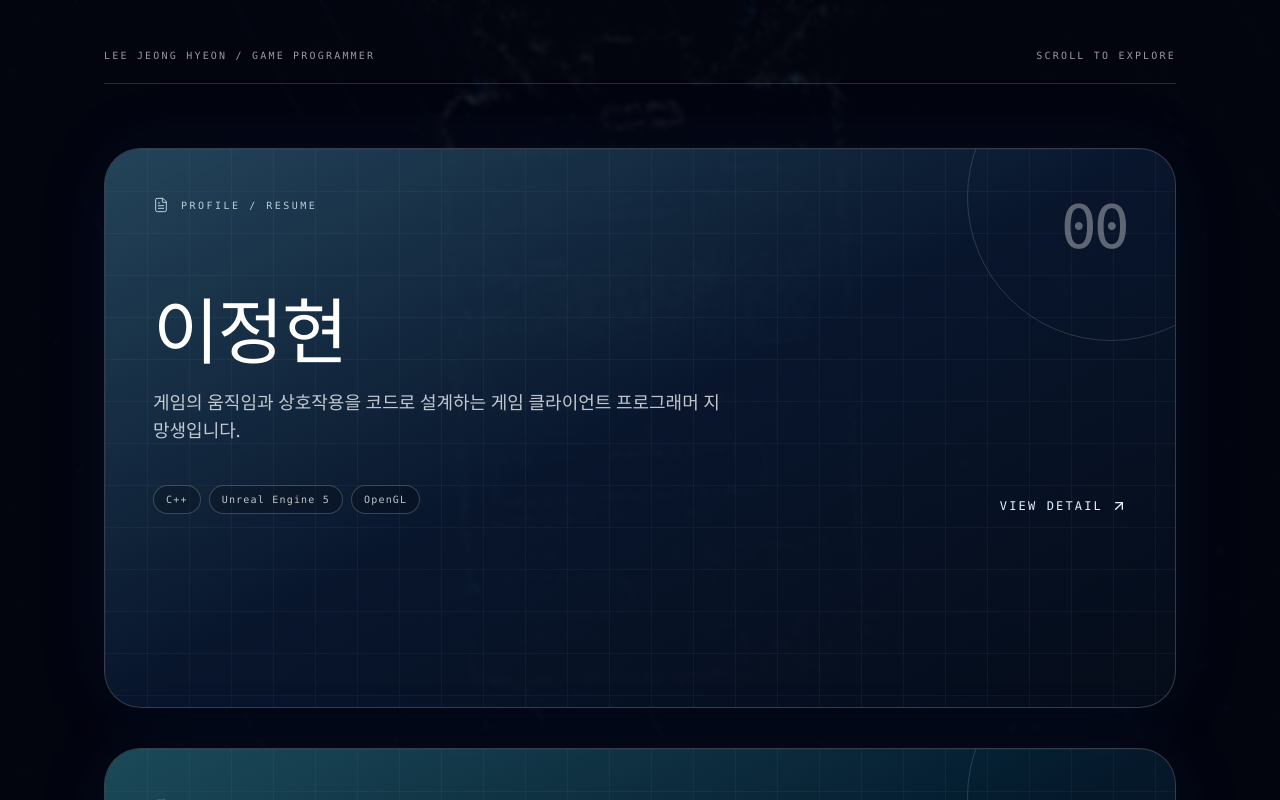
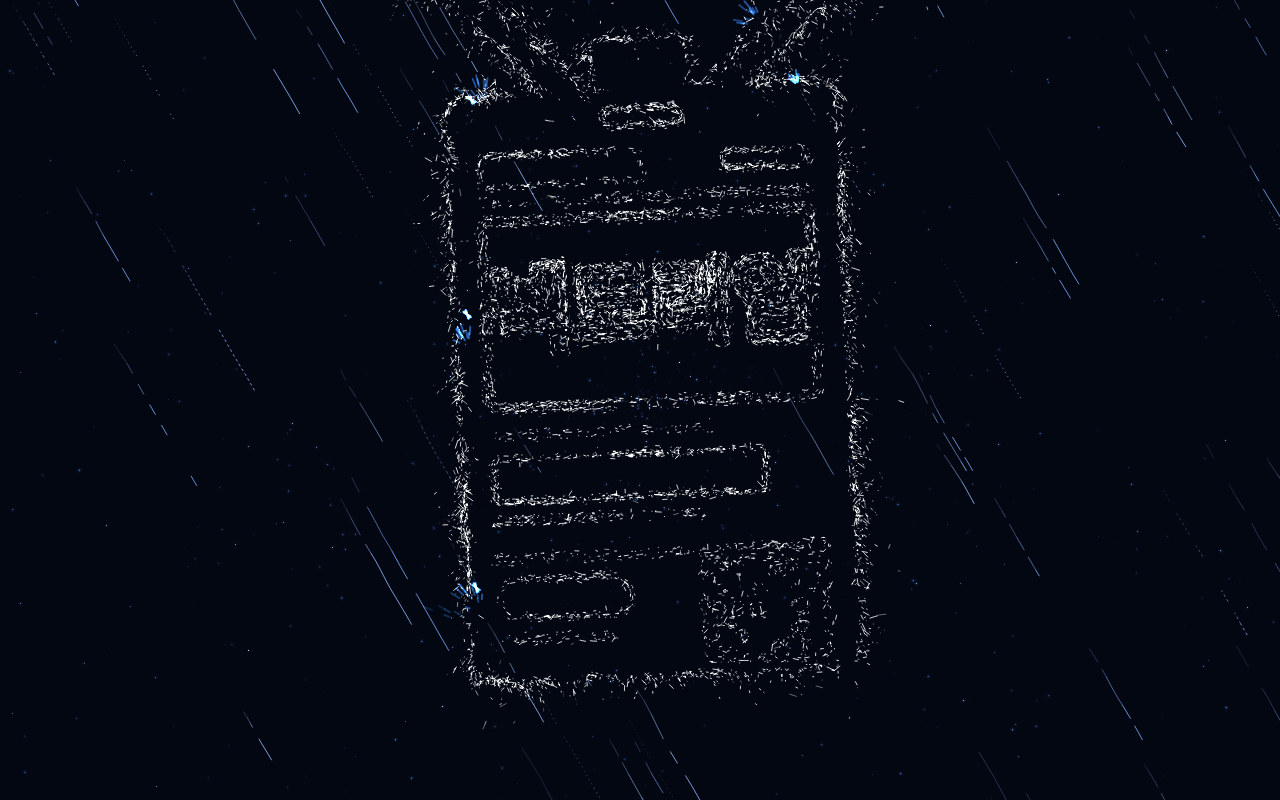
Before and after one commit to neneee0181/game-programmer-portfolio, a React (Vite) app: page / in a window 1280 px wide. Built offline with nearby package versions, Linux system fonts and the light colour scheme.

Commit message:
Revert "feat: add scrollable portfolio gallery and detail views"
This reverts commit f2e28631194dea13672f7a37f658048f06821d0a.

```diff
--- a/src/App.tsx
+++ b/src/App.tsx
@@ -1,7 +1,6 @@
 import { useEffect, useState } from "react"
 import { SparkBadge } from "@/components/ui/spark-badge"
 import { StarsCanvas } from "@/components/ui/stars-canvas"
-import { PortfolioGallery } from "@/components/portfolio-gallery"
 
 // The scene is served as an independent iframe. A per-page-load token prevents
 // GitHub Pages/CDN from showing a stale scene after an authored HTML update.
@@ -10,7 +9,6 @@ const sourceUrl = `${import.meta.env.BASE_URL}spark-badge.html?v=${Date.now()}`
 function App() {
   const [countdown, setCountdown] = useState(5)
   const [galleryOpen, setGalleryOpen] = useState(false)
-  const [galleryVisible, setGalleryVisible] = useState(false)
 
   useEffect(() => {
     const openGallery = () => setGalleryOpen(true)
@@ -34,26 +32,19 @@ function App() {
     return () => window.clearTimeout(timer)
   }, [countdown, galleryOpen])
 
-  useEffect(() => {
-    if (!galleryOpen) return
-    const timer = window.setTimeout(() => setGalleryVisible(true), 2450)
-    return () => window.clearTimeout(timer)
-  }, [galleryOpen])
-
   return (
     <main className="h-screen w-screen overflow-hidden bg-black">
       <StarsCanvas maxStars={1050} hue={217} brightness={0.9} speedMultiplier={0.8} className="z-0" />
       <SparkBadge
         sourceUrl={sourceUrl}
         variant={galleryOpen ? "gallery" : "badge"}
-        className={`relative z-[1] block h-full w-full overflow-hidden transition-opacity duration-1000 ${galleryVisible ? "opacity-35" : "opacity-100"} [&_.spark-badge__frame]:h-full [&_.spark-badge__frame]:w-full [&_.spark-badge__frame]:border-0 [&_.spark-badge__frame]:opacity-0 [&_.spark-badge__frame.is-ready]:opacity-100 [&_.spark-badge__frame]:transition-opacity`}
+        className="relative z-[1] block h-full w-full overflow-hidden [&_.spark-badge__frame]:h-full [&_.spark-badge__frame]:w-full [&_.spark-badge__frame]:border-0 [&_.spark-badge__frame]:opacity-0 [&_.spark-badge__frame.is-ready]:opacity-100 [&_.spark-badge__frame]:transition-opacity"
       />
       {!galleryOpen && (
         <p className="pointer-events-none fixed inset-x-0 bottom-5 z-10 animate-pulse text-center font-mono text-[10px] font-medium tracking-[0.26em] text-white sm:bottom-7 sm:text-xs">
           CLICK TO ENTER · {countdown}
         </p>
       )}
-      {galleryVisible && <PortfolioGallery />}
     </main>
   )
 }
--- a/src/components/portfolio-gallery.tsx
+++ /dev/null
@@ -1,178 +0,0 @@
-import { ArrowUpRight, ChevronRight, Code2, FileText, Gamepad2, X } from "lucide-react"
-import { useState } from "react"
-
-type PortfolioItem = {
-  id: string
-  index: string
-  eyebrow: string
-  title: string
-  summary: string
-  stack: string[]
-  details: string[]
-  icon: typeof FileText
-  accent: string
-}
-
-const items: PortfolioItem[] = [
-  {
-    id: "profile",
-    index: "00",
-    eyebrow: "PROFILE / RESUME",
-    title: "이정현",
-    summary: "게임의 움직임과 상호작용을 코드로 설계하는 게임 클라이언트 프로그래머 지망생입니다.",
-    stack: ["C++", "Unreal Engine 5", "OpenGL"],
-    details: [
-      "게임공학 기반의 프로젝트 경험을 중심으로, 직접 구현한 결과와 문제 해결 과정을 포트폴리오에 정리합니다.",
-      "렌더링, 게임플레이 구현, 엔진 활용과 클라이언트 구조에 흥미를 두고 성장하고 있습니다.",
-    ],
-    icon: FileText,
-    accent: "from-sky-300/35 via-blue-500/10 to-transparent",
-  },
-  {
-    id: "kartrider",
-    index: "01",
-    eyebrow: "GAME PROJECT / 01",
-    title: "KartRider",
-    summary: "C++와 OpenGL을 바탕으로 구현한 레이싱 게임 프로젝트입니다.",
-    stack: ["C++", "OpenGL", "Game Client"],
-    details: [
-      "레이싱 게임의 핵심 흐름을 직접 구현하며 게임 루프와 렌더링 구조를 다뤘습니다.",
-      "조작 감각과 화면 표현이 함께 맞물리는 클라이언트 구현 경험을 쌓은 프로젝트입니다.",
-    ],
-    icon: Gamepad2,
-    accent: "from-cyan-300/35 via-sky-500/10 to-transparent",
-  },
-  {
-    id: "inversus",
-    index: "02",
-    eyebrow: "GAME PROJECT / 02",
-    title: "INVERSUS",
-    summary: "C++와 Win32 기반으로 게임 플레이를 구현한 프로젝트입니다.",
-    stack: ["C++", "Win32", "Game Client"],
-    details: [
-      "게임 규칙과 입력, 상태 변화가 화면에 연결되는 과정을 코드로 구성했습니다.",
-      "제한된 환경에서도 플레이 경험을 완성하는 데 집중한 게임 클라이언트 작업입니다.",
-    ],
-    icon: Code2,
-    accent: "from-violet-300/35 via-indigo-500/10 to-transparent",
-  },
-  {
-    id: "readapt",
-    index: "03",
-    eyebrow: "GRADUATION PROJECT / 03",
-    title: "Re:adapt",
-    summary: "Unreal Engine 5로 제작한 졸업 작품 프로젝트입니다.",
-    stack: ["Unreal Engine 5", "Blueprint", "Game Design"],
-    details: [
-      "졸업 작품을 완성하며 게임 콘텐츠를 구현하고, 플레이 흐름을 설계하는 경험을 축적했습니다.",
-      "기획 의도를 플레이 가능한 결과로 연결하는 과정에 집중했습니다.",
-    ],
-    icon: Gamepad2,
-    accent: "from-blue-300/35 via-indigo-500/10 to-transparent",
-  },
-]
-
-export function PortfolioGallery() {
-  const [selected, setSelected] = useState<PortfolioItem | null>(null)
-
-  return (
-    <section className="fixed inset-0 z-20 overflow-y-auto bg-[#02040d]/65 text-white backdrop-blur-[2px]">
-      <div className="mx-auto min-h-full max-w-6xl px-5 pb-16 pt-8 sm:px-10 sm:pt-12">
-        <header className="mb-12 flex items-end justify-between border-b border-white/15 pb-5 font-mono text-[10px] tracking-[0.22em] text-white/60 sm:mb-16">
-          <span>LEE JEONG HYEON / GAME PROGRAMMER</span>
-          <span className="hidden sm:block">SCROLL TO EXPLORE</span>
-        </header>
-
-        <div className="space-y-6 sm:space-y-10">
-          {items.map((item) => {
-            const Icon = item.icon
-            return (
-              <button
-                key={item.id}
-                type="button"
-                onClick={() => setSelected(item)}
-                className="group relative flex min-h-[64svh] w-full overflow-hidden rounded-[1.7rem] border border-white/20 bg-[#07101e]/78 p-7 text-left shadow-[0_0_80px_rgba(59,130,246,0.08)] transition duration-500 hover:-translate-y-1 hover:border-sky-200/65 hover:bg-[#09172a]/90 sm:min-h-[70svh] sm:rounded-[2.3rem] sm:p-12"
-              >
-                <div className={`pointer-events-none absolute inset-0 bg-gradient-to-br ${item.accent} opacity-80`} />
-                <div className="pointer-events-none absolute -right-20 -top-24 h-72 w-72 rounded-full border border-white/15 transition duration-700 group-hover:scale-125" />
-                <div className="pointer-events-none absolute inset-0 opacity-25 [background-image:linear-gradient(rgba(147,197,253,0.22)_1px,transparent_1px),linear-gradient(90deg,rgba(147,197,253,0.22)_1px,transparent_1px)] [background-size:42px_42px]" />
-
-                <div className="relative flex w-full flex-col justify-between gap-10">
-                  <div className="flex items-start justify-between">
-                    <div className="flex items-center gap-3 font-mono text-[10px] tracking-[0.25em] text-sky-100/80">
-                      <Icon className="size-4" strokeWidth={1.5} />
-                      {item.eyebrow}
-                    </div>
-                    <span className="font-mono text-4xl font-light tracking-tighter text-white/35 sm:text-6xl">{item.index}</span>
-                  </div>
-
-                  <div className="max-w-3xl">
-                    <h2 className="text-4xl font-semibold tracking-tight sm:text-7xl">{item.title}</h2>
-                    <p className="mt-5 max-w-xl text-base leading-7 text-white/75 sm:text-lg">{item.summary}</p>
-                  </div>
-
-                  <div className="flex flex-wrap items-end justify-between gap-5">
-                    <div className="flex flex-wrap gap-2">
-                      {item.stack.map((tech) => (
-                        <span key={tech} className="rounded-full border border-white/20 bg-black/20 px-3 py-1.5 font-mono text-[10px] tracking-[0.12em] text-white/75">
-                          {tech}
-                        </span>
-                      ))}
-                    </div>
-                    <span className="flex items-center gap-2 font-mono text-xs tracking-[0.18em] text-sky-100 transition group-hover:gap-4">
-                      VIEW DETAIL <ArrowUpRight className="size-4" />
-                    </span>
-                  </div>
-                </div>
-              </button>
-            )
-          })}
-        </div>
-      </div>
-
-      {selected && (
-        <div className="fixed inset-0 z-30 overflow-y-auto bg-[#02040d]/96 px-5 py-5 backdrop-blur-xl sm:px-10 sm:py-10">
-          <article className="mx-auto flex min-h-full max-w-6xl flex-col rounded-[1.7rem] border border-white/20 bg-[#07101e] p-7 sm:rounded-[2.3rem] sm:p-12">
-            <div className="flex items-center justify-between">
-              <span className="font-mono text-[10px] tracking-[0.24em] text-sky-200">{selected.eyebrow}</span>
-              <button
-                type="button"
-                aria-label="상세 탭 닫기"
-                onClick={() => setSelected(null)}
-                className="rounded-full border border-white/20 p-2 text-white/80 transition hover:border-white hover:text-white"
-              >
-                <X className="size-5" />
-              </button>
-            </div>
-
-            <div className="my-auto grid flex-1 gap-10 py-16 lg:grid-cols-[1.2fr_0.8fr] lg:items-end">
-              <div>
-                <span className="font-mono text-6xl font-light text-white/20">{selected.index}</span>
-                <h2 className="mt-5 text-5xl font-semibold tracking-tight sm:text-8xl">{selected.title}</h2>
-                <p className="mt-7 max-w-2xl text-lg leading-8 text-white/75">{selected.summary}</p>
-              </div>
-              <div className="space-y-5 border-l border-white/15 pl-6 text-white/70 sm:pl-8">
-                {selected.details.map((detail) => (
-                  <p key={detail} className="leading-7">{detail}</p>
-                ))}
-                <div className="flex flex-wrap gap-2 pt-4">
-                  {selected.stack.map((tech) => (
-                    <span key={tech} className="rounded-full border border-sky-200/25 bg-sky-200/10 px-3 py-1.5 font-mono text-[10px] tracking-[0.12em] text-sky-100">
-                      {tech}
-                    </span>
-                  ))}
-                </div>
-              </div>
-            </div>
-
-            <div className="flex items-center gap-2 border-t border-white/15 pt-6 font-mono text-[10px] tracking-[0.2em] text-white/50">
-              <ChevronRight className="size-4 text-sky-300" /> DETAIL VIEW / PORTFOLIO ARCHIVE
-            </div>
-          </article>
-        </div>
-      )}
-    </section>
-  )
-}
-
-export default PortfolioGallery
```
